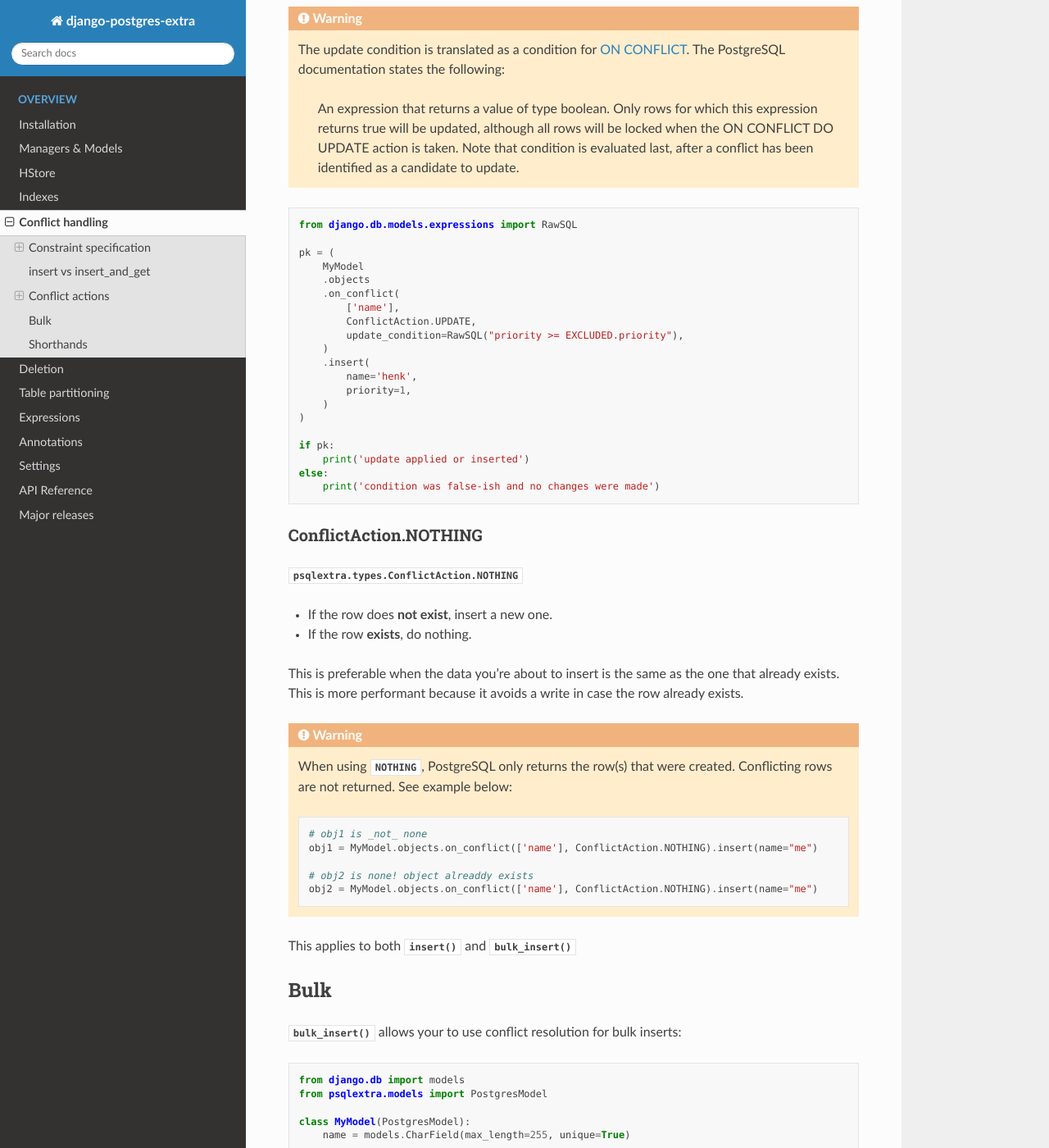
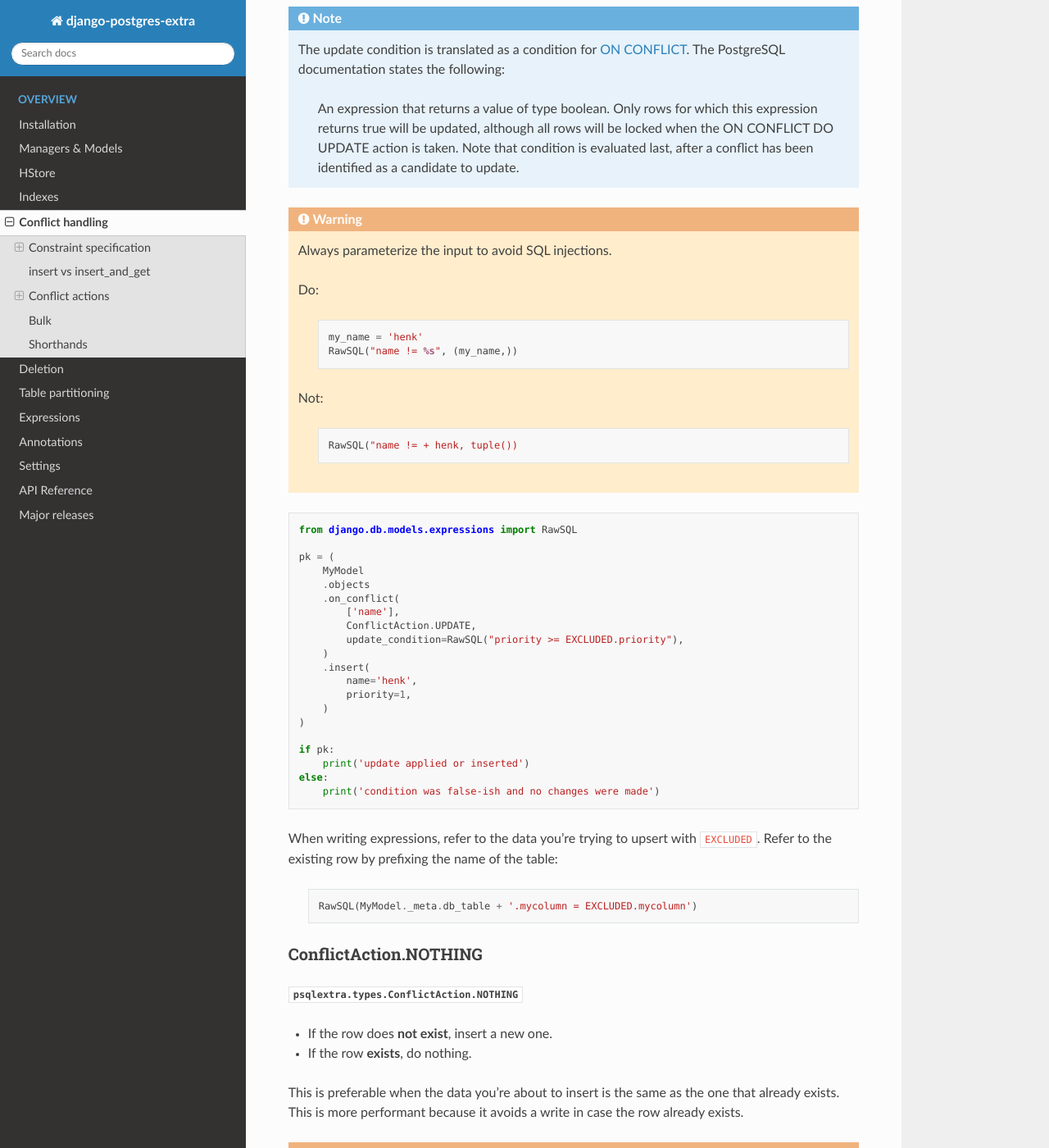
Before and after one commit to SectorLabs/django-postgres-extra, a Sphinx documentation site: the page built from docs/source/conflict_handling.rst, in a window 1280 px wide and 1400 px high, scrolled down 3167 px. Shown: the whole window at 82% size. Built offline with Sphinx 7.4.7 and the Read the Docs theme 2.0.0, drawn with Linux system fonts in a browser that asks for light colours.

Commit message:
Document the right way to write expression for upsert conditions

```diff
--- a/docs/source/conflict_handling.rst
+++ b/docs/source/conflict_handling.rst
@@ -148,11 +148,29 @@ Optionally, a condition can be added. PostgreSQL will then only apply the update
 
 A row level lock is acquired before evaluating the condition and proceeding with the update.
 
-.. warning::
+.. note::
 
     The update condition is translated as a condition for `ON CONFLICT`_. The PostgreSQL documentation states the following:
 
         An expression that returns a value of type boolean. Only rows for which this expression returns true will be updated, although all rows will be locked when the ON CONFLICT DO UPDATE action is taken. Note that condition is evaluated last, after a conflict has been identified as a candidate to update.
+
+
+.. warning::
+
+    Always parameterize the input to avoid SQL injections.
+
+    Do:
+
+        .. code-block:: python
+
+            my_name = 'henk'
+            RawSQL("name != %s", (my_name,))
+
+    Not:
+
+        .. code-block:: python
+
+            RawSQL("name != + henk, tuple())
 
 
 .. code-block:: python
@@ -177,6 +195,13 @@ A row level lock is acquired before evaluating the condition and proceeding with
         print('update applied or inserted')
     else:
         print('condition was false-ish and no changes were made')
+
+
+When writing expressions, refer to the data you're trying to upsert with ``EXCLUDED``. Refer to the existing row by prefixing the name of the table:
+
+    .. code-block:: python
+
+        RawSQL(MyModel._meta.db_table + '.mycolumn = EXCLUDED.mycolumn')
 
 
 
```
